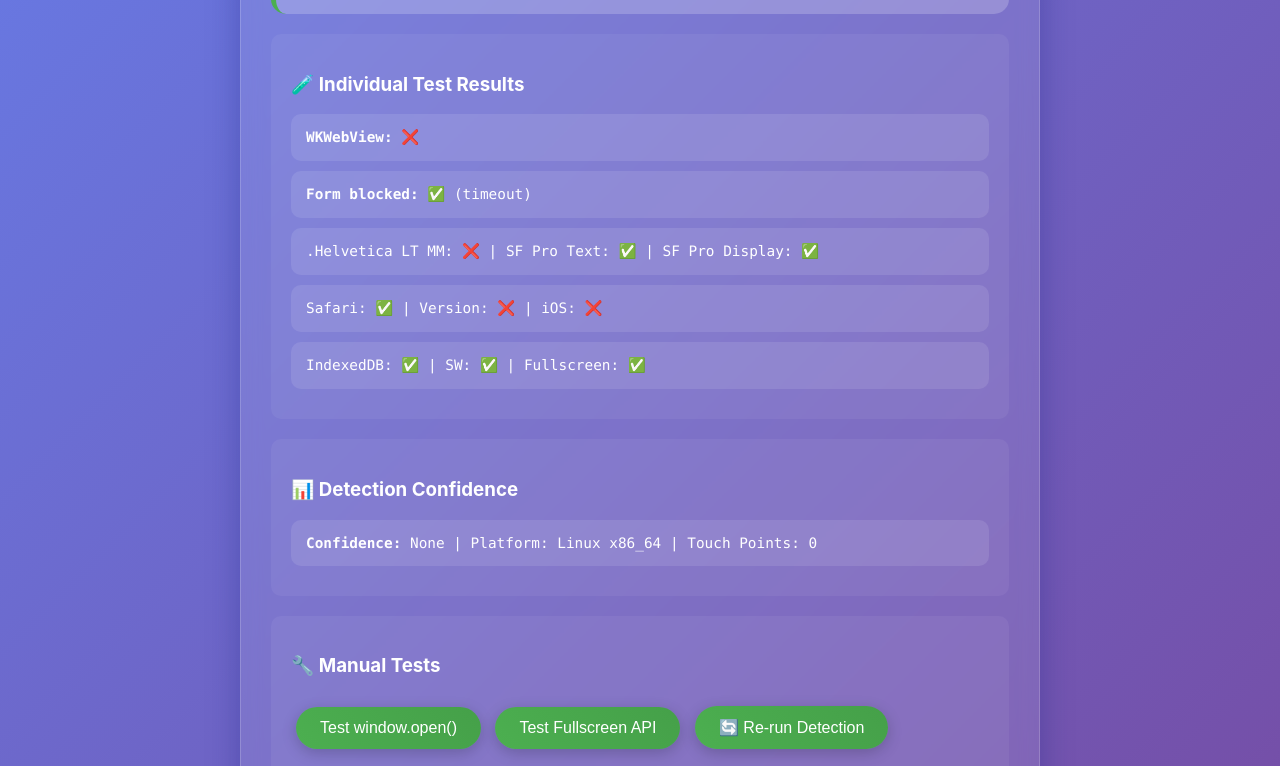
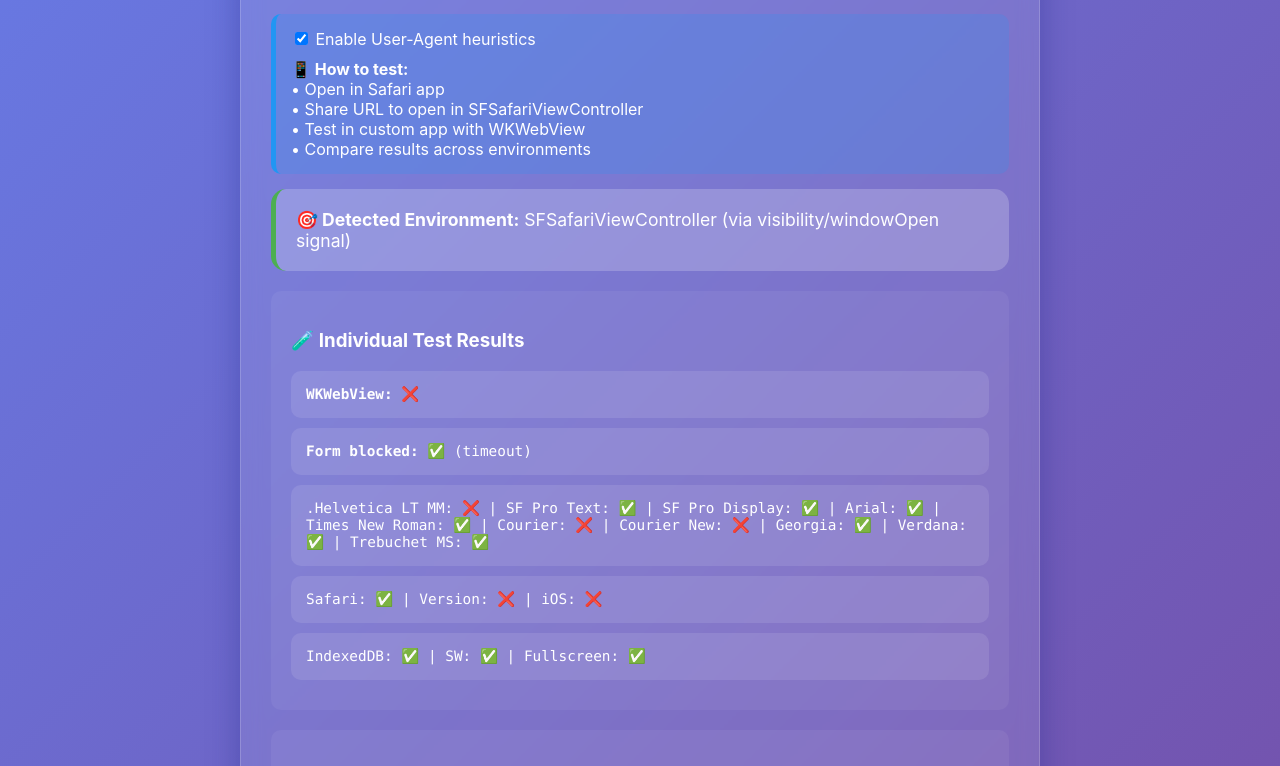
Before and after one commit to Ripnrip/iOS-WebView-Context, a plain HTML site: page index.html in a window 1280 px wide. Shown: the part 369-1135 px from the top of the page. Drawn offline with Linux system fonts and the light colour scheme.

Commit message:
fix response override 5

```diff
--- a/index.html
+++ b/index.html
@@ -43,6 +43,10 @@
   <div class="container">
     <h1>🔍 iOS Browser Detection</h1>
     <div class="info">
+      <label style="display:block; margin-bottom:10px;">
+        <input type="checkbox" id="ua-toggle" checked>
+        Enable User-Agent heuristics
+      </label>
       <strong>📱 How to test:</strong><br>
       • Open in Safari app<br>
       • Share URL to open in SFSafariViewController<br>
@@ -79,7 +83,8 @@
 
   <script>
     class IOSBrowserDetector {
-      constructor() {
+      constructor(useUA = true) {
+        this.useUA = useUA;
         this.results = {};
         this.confidence = 0;
         this.finalEnvironment = 'unknown';
@@ -139,8 +144,19 @@
         return ctx.measureText(s).width !== base;
       }
       testFontDetection() {
-        const fonts=['.Helvetica LT MM','SF Pro Text','SF Pro Display'];
-        return Object.fromEntries(fonts.map(f=>[f,this.doesFontExist(f)]));
+        const fonts = [
+          '.Helvetica LT MM',
+          'SF Pro Text',
+          'SF Pro Display',
+          'Arial',
+          'Times New Roman',
+          'Courier',
+          'Courier New',
+          'Georgia',
+          'Verdana',
+          'Trebuchet MS'
+        ];
+        return Object.fromEntries(fonts.map(f => [f, this.doesFontExist(f)]));
       }
 
       analyzeUserAgent() {
@@ -168,13 +184,63 @@
         };
       }
 
+      async testVisibilityChangeSignal() {
+        return new Promise(resolve => {
+          let sawHidden = false;
+          const onChange = () => {
+            if (document.visibilityState === 'hidden') {
+              sawHidden = true;
+            }
+            if (sawHidden && document.visibilityState === 'visible') {
+              document.removeEventListener('visibilitychange', onChange);
+              resolve(true);
+            }
+          };
+          document.addEventListener('visibilitychange', onChange);
+
+          // Trigger a dummy form.submit() into the hidden iframe to provoke a hide/show cycle
+          const form = document.createElement('form');
+          form.style.display = 'none';
+          form.method = 'POST';
+          form.action = '#';
+          form.target = 'detect-iframe';
+          document.body.appendChild(form);
+          form.submit();
+
+          // Timeout fallback
+          setTimeout(() => {
+            document.removeEventListener('visibilitychange', onChange);
+            resolve(false);
+          }, 500);
+        });
+      }
+
+      testWindowOpenSignal() {
+        try {
+          const w = window.open('', '_blank', 'width=100,height=100');
+          if (w) {
+            w.close();
+            return false;  // popup opened OK
+          }
+          return true;     // blocked or returned null
+        } catch {
+          return true;     // thrown => blocked
+        }
+      }
+
       async runDetection() {
         this.results.webkit = {hasWK:this.isWKWebView()};
         this.results.form   = await this.testInvisibleFormSubmission();
         this.results.fonts  = this.testFontDetection();
         this.results.ua     = this.analyzeUserAgent();
         this.results.features = this.testFeatures();
+        this.results.visibilitySignal = await this.testVisibilityChangeSignal();
+        this.results.windowOpenBlocked = this.testWindowOpenSignal();
         this.finalEnvironment = this.determineEnvironment();
+        // Additional signals for SFSafariViewController
+        if (this.results.visibilitySignal || this.results.windowOpenBlocked) {
+          this.finalEnvironment = 'SFSafariViewController (via visibility/windowOpen signal)';
+        }
         // SFSafariViewController block
         if (this.finalEnvironment.includes('SFSafariViewController')) {
           const warning = document.createElement('div');
@@ -195,13 +261,25 @@
       determineEnvironment() {
         const {webkit, form, fonts, ua} = this.results;
         if (webkit.hasWK) return 'WKWebView (confirmed)';
-        if (form.blocked && fonts['.Helvetica LT MM']) return 'SFSafariViewController (detected via form+font)';
+
+        // NEW: if either visibility-change or window.open blocking fires, treat as SFVC
+        if (this.results.visibilitySignal || this.results.windowOpenBlocked) {
+          return 'SFSafariViewController (via visibility/windowOpen signal)';
+        }
+
+        if (form.blocked && fonts['.Helvetica LT MM']) {
+          return 'SFSafariViewController (detected via form+font)';
+        }
+
+
+        if (this.useUA) {
           if (ua.isSafariAppUA) return 'Safari App (confirmed via UA)';
           if (ua.hasChrome) return 'Chrome iOS';
           if (ua.hasFirefox) return 'Firefox iOS';
           if (ua.hasEdge) return 'Edge iOS';
           if (ua.standalone) return 'PWA (Home Screen)';
           if (ua.isSafari && ua.hasVersion) return form.blocked ? 'SFSafariViewController (possible)' : 'Safari App (likely)';
+        }
         return 'Generic WebView';
       }
 
@@ -266,7 +344,8 @@
     }
 
     async function runDetection() {
-      const det=new IOSBrowserDetector();
+      const useUA = document.getElementById('ua-toggle').checked;
+      const det = new IOSBrowserDetector(useUA);
       await det.runDetection();
       det.updateUI();
     }
```
Lines whose indentation alone changed are shown as unchanged.
